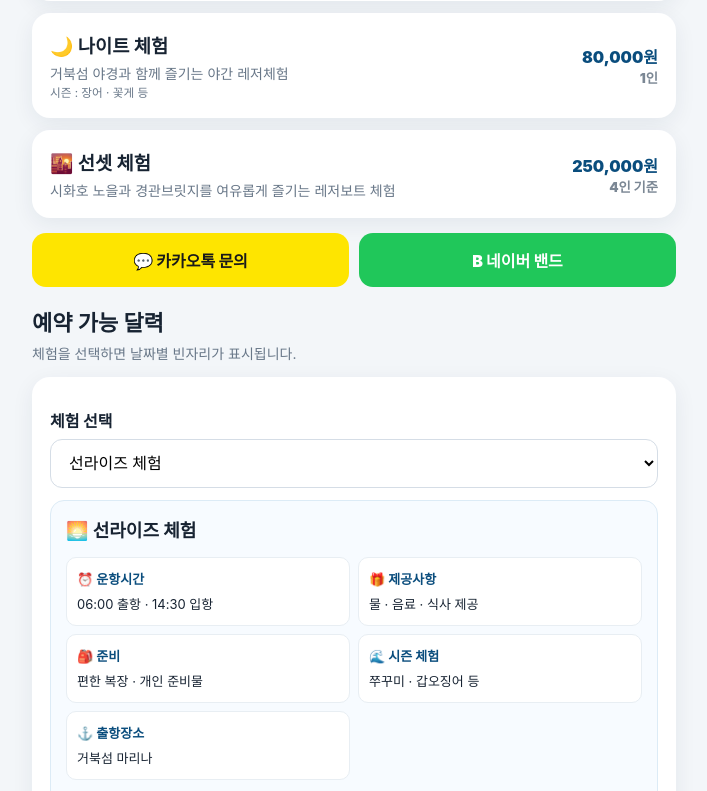
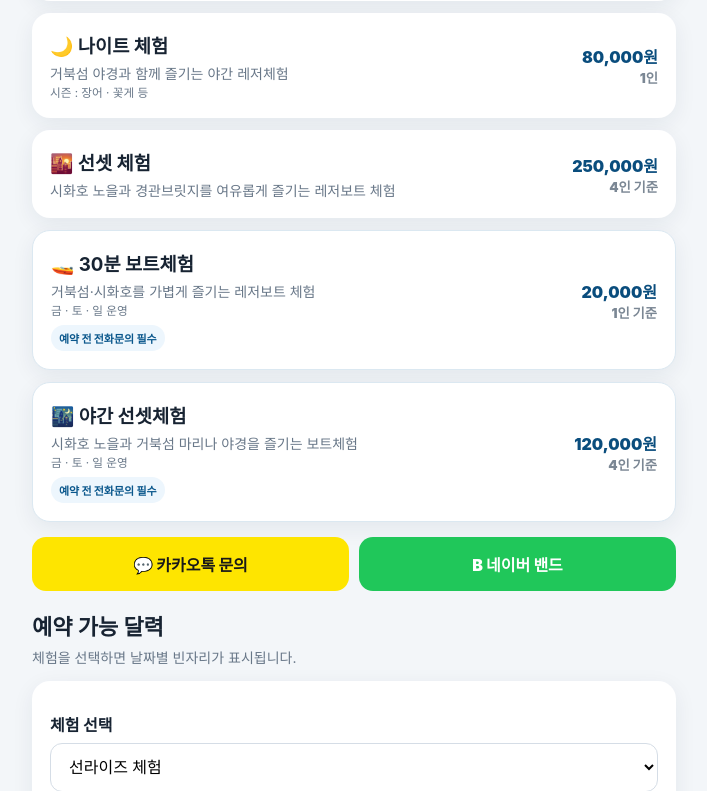
Before and after one commit to kimkyunghwan007/hunter-booking, a Flask app: page / in a window 1280 px wide. Shown: the part 1068-1859 px from the top of the page, without its empty margins (286-993 px from the left). Run offline with Flask 3, Linux system fonts and the light colour scheme; some libraries are stand-ins or nearby versions.

Commit message:
Enhance SEO and add boat experience programs
Updated meta tags for better SEO and added new inquiry programs for boat experiences.

```diff
--- a/templates/index.html
+++ b/templates/index.html
@@ -8,9 +8,9 @@
 
 <title>거북섬낚시 헌터호 | 시화호 거북섬 체험낚시 예약</title>
 
-<meta name="description" content="거북섬낚시 헌터호 공식 예약 홈페이지. 시흥 거북섬 마리나에서 출발하는 시화호 체험낚시·레저보트. 선라이즈·선셋·나이트 체험과 시즌별 쭈꾸미·갑오징어·장어·꽃게 체험 예약 안내.">
+<meta name="description" content="거북섬낚시 헌터호 공식 예약 홈페이지. 시흥 거북섬 마리나에서 출발하는 시화호 체험낚시·레저보트. 선라이즈·선셋·나이트 체험과 30분 보트체험, 야간 선셋체험, 시즌별 쭈꾸미·갑오징어·장어·꽃게 체험 예약 안내.">
 
-<meta name="keywords" content="거북섬낚시, 거북섬 낚시, 거북섬 체험낚시, 시화호 낚시, 시화호 체험낚시, 시흥 낚시, 시흥 거북섬 낚시, 거북섬 쭈꾸미, 시화호 쭈꾸미, 거북섬 갑오징어, 거북섬 헌터호, 헌터호, 헌터호 예약, 거북섬 마리나">
+<meta name="keywords" content="거북섬낚시, 거북섬 낚시, 거북섬 체험낚시, 시화호 낚시, 시화호 체험낚시, 시흥 낚시, 시흥 거북섬 낚시, 거북섬 보트체험, 시화호 보트체험, 거북섬 선셋, 거북섬 쭈꾸미, 시화호 쭈꾸미, 거북섬 갑오징어, 거북섬 헌터호, 헌터호, 헌터호 예약, 거북섬 마리나">
 
 <style>
 *{box-sizing:border-box}
@@ -85,6 +85,21 @@ white-space:nowrap
 }
 
 .price small{display:block;color:#7b8794}
+
+.inquiryProgram{
+border:1px solid #dbe8f1;
+}
+
+.inquiryTag{
+display:inline-block;
+margin-top:7px;
+font-size:11px;
+font-weight:900;
+color:#0a578c;
+background:#edf6fd;
+padding:5px 8px;
+border-radius:999px;
+}
 
 .quick{
 display:grid;
@@ -392,6 +407,36 @@ color:#76664b
 </div>
 <div class="price">
 250,000원
+<small>4인 기준</small>
+</div>
+</div>
+
+<div class="card program inquiryProgram">
+<div>
+<h3>🚤 30분 보트체험</h3>
+<p>
+거북섬·시화호를 가볍게 즐기는 레저보트 체험<br>
+<small>금 · 토 · 일 운영</small>
+</p>
+<span class="inquiryTag">예약 전 전화문의 필수</span>
+</div>
+<div class="price">
+20,000원
+<small>1인 기준</small>
+</div>
+</div>
+
+<div class="card program inquiryProgram">
+<div>
+<h3>🌃 야간 선셋체험</h3>
+<p>
+시화호 노을과 거북섬 마리나 야경을 즐기는 보트체험<br>
+<small>금 · 토 · 일 운영</small>
+</p>
+<span class="inquiryTag">예약 전 전화문의 필수</span>
+</div>
+<div class="price">
+120,000원
 <small>4인 기준</small>
 </div>
 </div>
```
